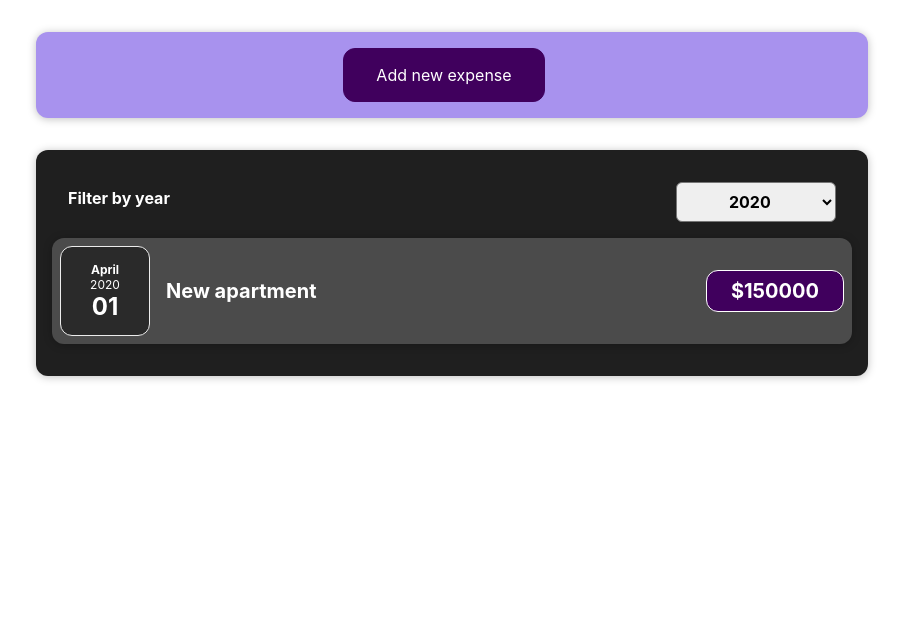
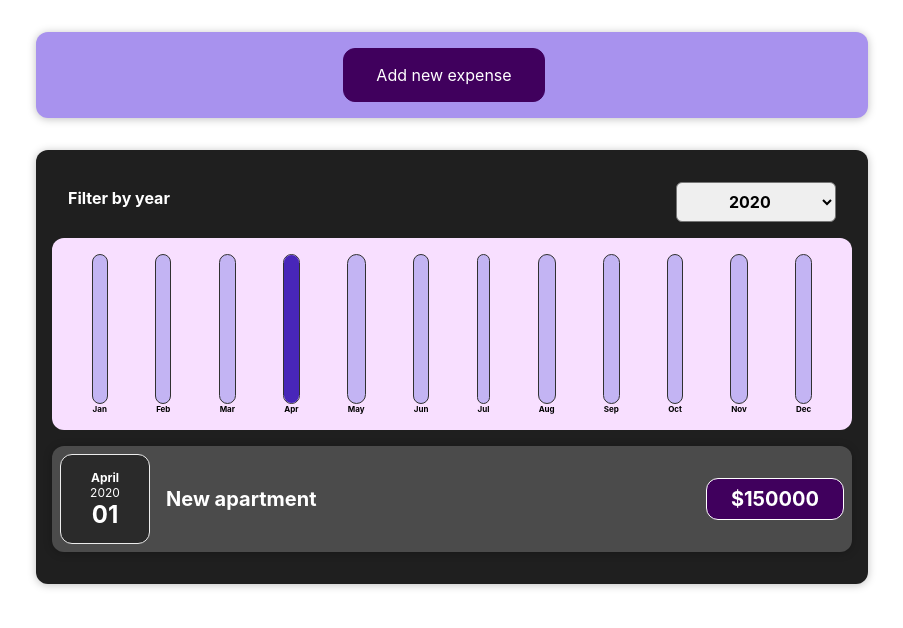
Before and after one commit to claudioabudio/react-complete-guide, a React (Create React App) app: page / in a window 1280 px wide. Shown: the top 628 px of the page, without its empty margins (188-1091 px from the left). Built offline with nearby package versions, Linux system fonts and the light colour scheme.

Commit message:
Added a Bar Chart to chart the expenses per month

```diff
--- /dev/null
+++ b/src/components/Chart/Chart.css
@@ -0,0 +1,9 @@
+.chart {
+  padding: 1rem;
+  border-radius: 12px;
+  background-color: #f8dfff;
+  text-align: center;
+  display: flex;
+  justify-content: space-around;
+  height: 10rem;
+}
--- /dev/null
+++ b/src/components/Chart/Chart.js
@@ -0,0 +1,23 @@
+import React from 'react'
+import './Chart.css'
+import ChartBar from './ChartBar'
+
+const Chart = (props) => {
+
+  const totalMaximum = Math.max(...props.dataPoints.map(dataPoint => dataPoint.value))
+
+  return (
+    <div className="chart">
+      {props.dataPoints.map((dataPoint) => (
+        <ChartBar
+          key={dataPoint.label}
+          value={dataPoint.value}
+          maxValue={totalMaximum}
+          label={dataPoint.label}
+        />
+      ))}
+    </div>
+  );
+};
+
+export default Chart
--- /dev/null
+++ b/src/components/Chart/ChartBar.css
@@ -0,0 +1,30 @@
+.chart-bar {
+  height: 100%;
+  display: flex;
+  flex-direction: column;
+  align-items: center;
+}
+
+.chart-bar__inner {
+  height: 100%;
+  width: 100%;
+  border: 1px solid #313131;
+  border-radius: 12px;
+  background-color: #c3b4f3;
+  overflow: hidden;
+  display: flex;
+  flex-direction: column;
+  justify-content: flex-end;
+}
+
+.chart-bar__fill {
+  background-color: #4826b9;
+  width: 100%;
+  transition: all 0.3s ease-out;
+}
+
+.chart-bar__label {
+  font-weight: bold;
+  font-size: 0.5rem;
+  text-align: center;
+}
--- /dev/null
+++ b/src/components/Chart/ChartBar.js
@@ -0,0 +1,19 @@
+import React from 'react'
+import './ChartBar.css'
+
+const ChartBar = (props) => {
+    let barFillHeight = '0%'
+
+    if (props.maxValue > 0)
+       barFillHeight = Math.round(props.value / props.maxValue * 100) + '%'
+
+    return <div className='chart-bar'>
+        <div className='chart-bar__inner'>
+            <div className='chart-bar__fill' style={{height : barFillHeight}}></div>
+        </div>
+        <div className='chart-bar__label'>{props.label}</div>
+    </div>
+
+}
+
+export default ChartBar
--- a/src/components/Expenses/Expenses.js
+++ b/src/components/Expenses/Expenses.js
@@ -2,6 +2,7 @@
 import Card from '../UI/Card'
 import ExpensesFilter from './ExpensesFilter'
 import ExpensesList from './ExpensesList'
+import ExpensesChart from './ExpensesChart'
 import {useState} from 'react'
 
 function Expenses(props) {
@@ -17,6 +18,7 @@
         return (
           <Card className="expenses">
             <ExpensesFilter selected={year} onChangeFilter={filterExpenseHandler}/>
+            <ExpensesChart expenses={filteredExpenses}></ExpensesChart>
             <ExpensesList items={filteredExpenses}/>
           </Card>
         );
--- /dev/null
+++ b/src/components/Expenses/ExpensesChart.js
@@ -0,0 +1,28 @@
+import React from 'react'
+import Chart from '../Chart/Chart'
+
+const ExpensesChart = (props) => {
+    const chartDataPoints = [
+        {label: 'Jan', value: 0},
+        {label: 'Feb', value: 0},
+        {label: 'Mar', value: 0},
+        {label: 'Apr', value: 0},
+        {label: 'May', value: 0},
+        {label: 'Jun', value: 0},
+        {label: 'Jul', value: 0},
+        {label: 'Aug', value: 0},
+        {label: 'Sep', value: 0},
+        {label: 'Oct', value: 0},
+        {label: 'Nov', value: 0},
+        {label: 'Dec', value: 0}
+    ]
+
+    for (const expense of props.expenses) {
+        const expenseMonth = expense.date.getMonth() // starts with zero = January
+        chartDataPoints[expenseMonth].value += expense.amount
+    }
+
+    return <Chart dataPoints={chartDataPoints}></Chart>
+}
+
+export default ExpensesChart;
```
